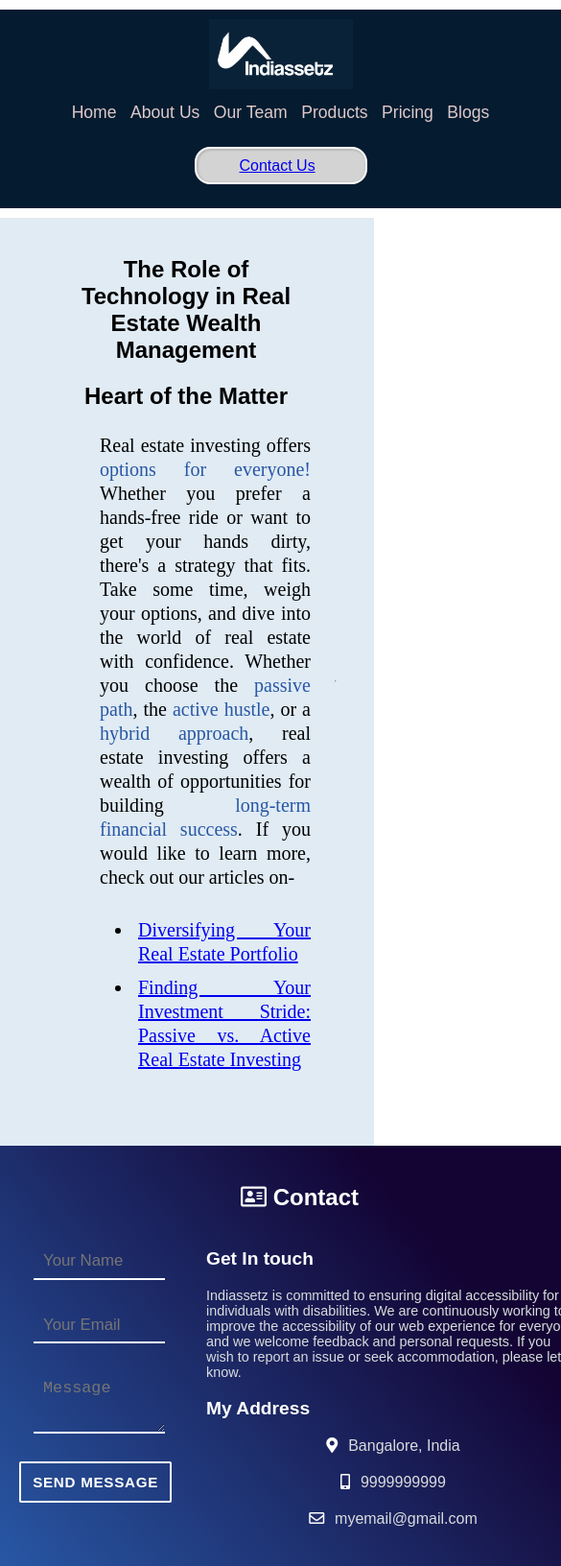
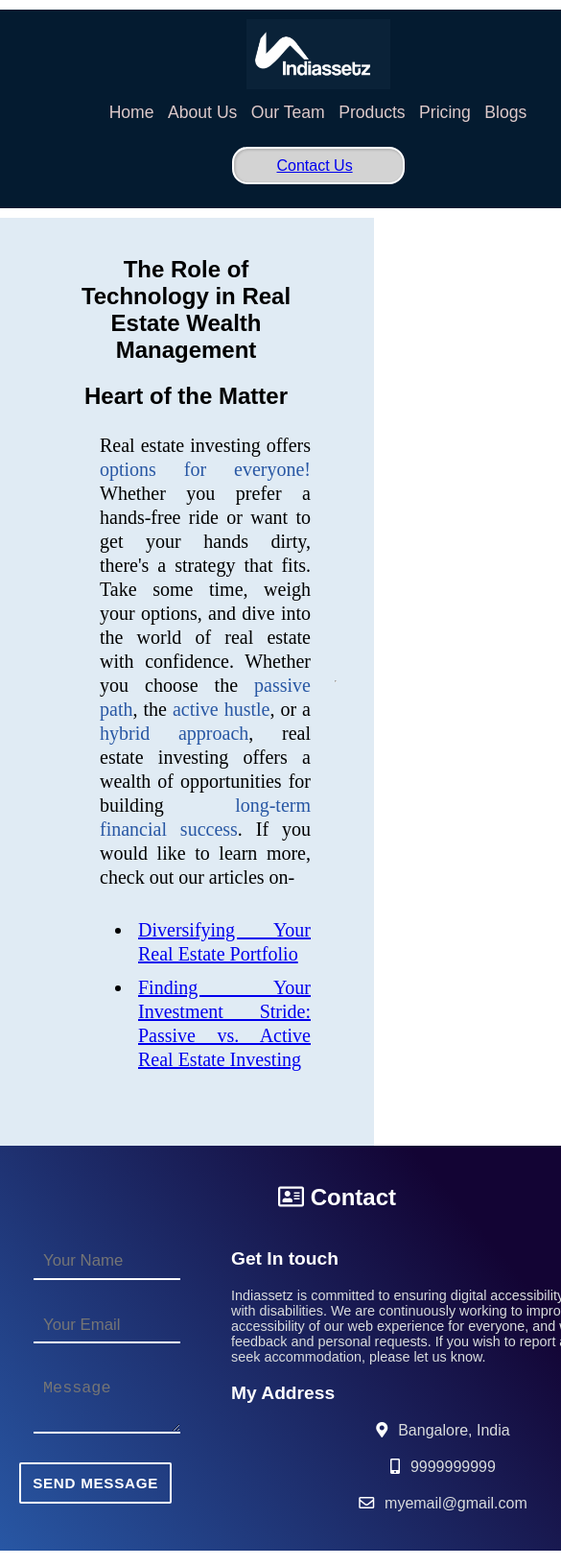
Before and after one commit to AnuradhaDixit/Indiassetz, a plain HTML site: page TechnologyInRealEstate.html in a window 390 px wide. Shown: the top 1632 px of the page at 96% size, 585 px wide, since content can reach past the window. Drawn offline with Linux system fonts and the light colour scheme; files whose address does not match are found by name.

Commit message:
Update style.css

```diff
--- a/style.css
+++ b/style.css
@@ -256,7 +256,7 @@ button:focus {
     .nav-left {
         flex-direction: column; /* Stack navigation vertically */
         align-items: center; /* Center align items */
-        width: 150%;
+        width: 170%;
     }
 
     .logo {
@@ -280,7 +280,7 @@ button:focus {
     }
 
     #contact {
-        width: 150%;
+        width: 170%;
     }
 
     #contact-form,
```
